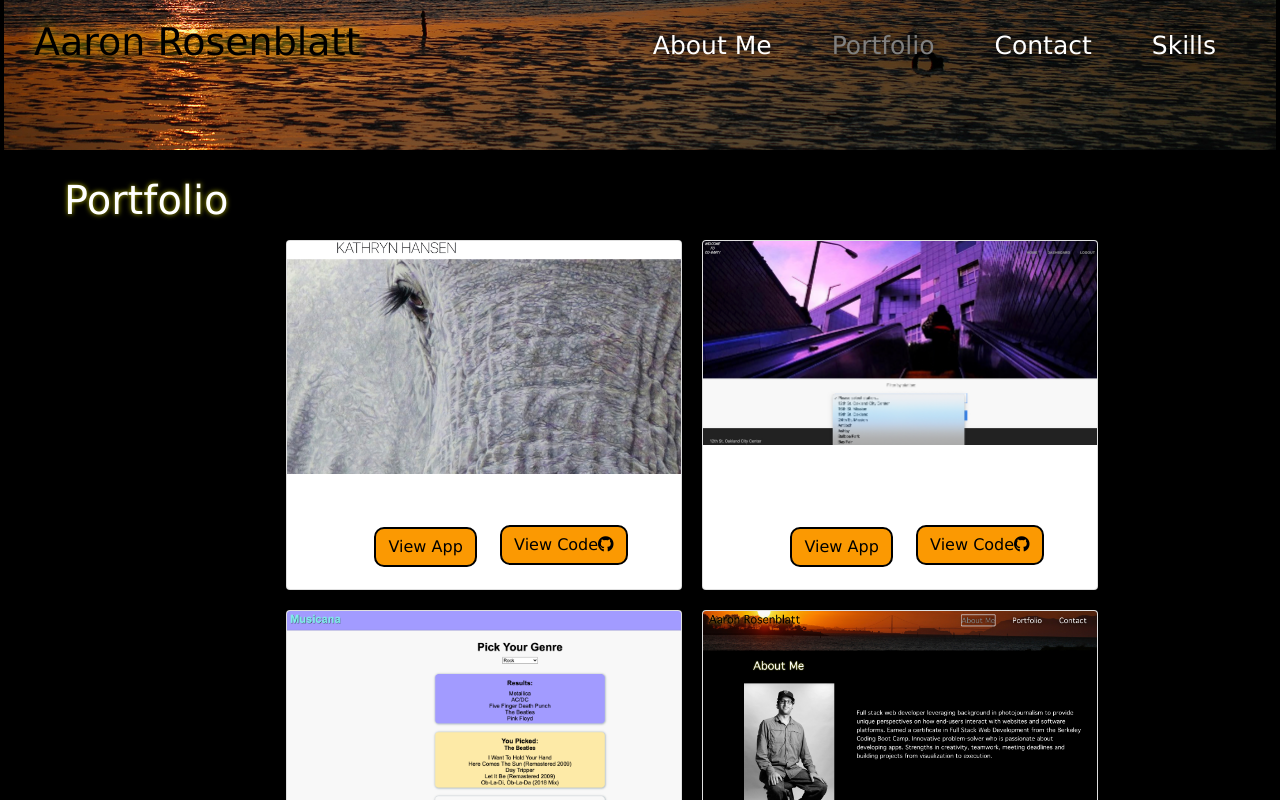
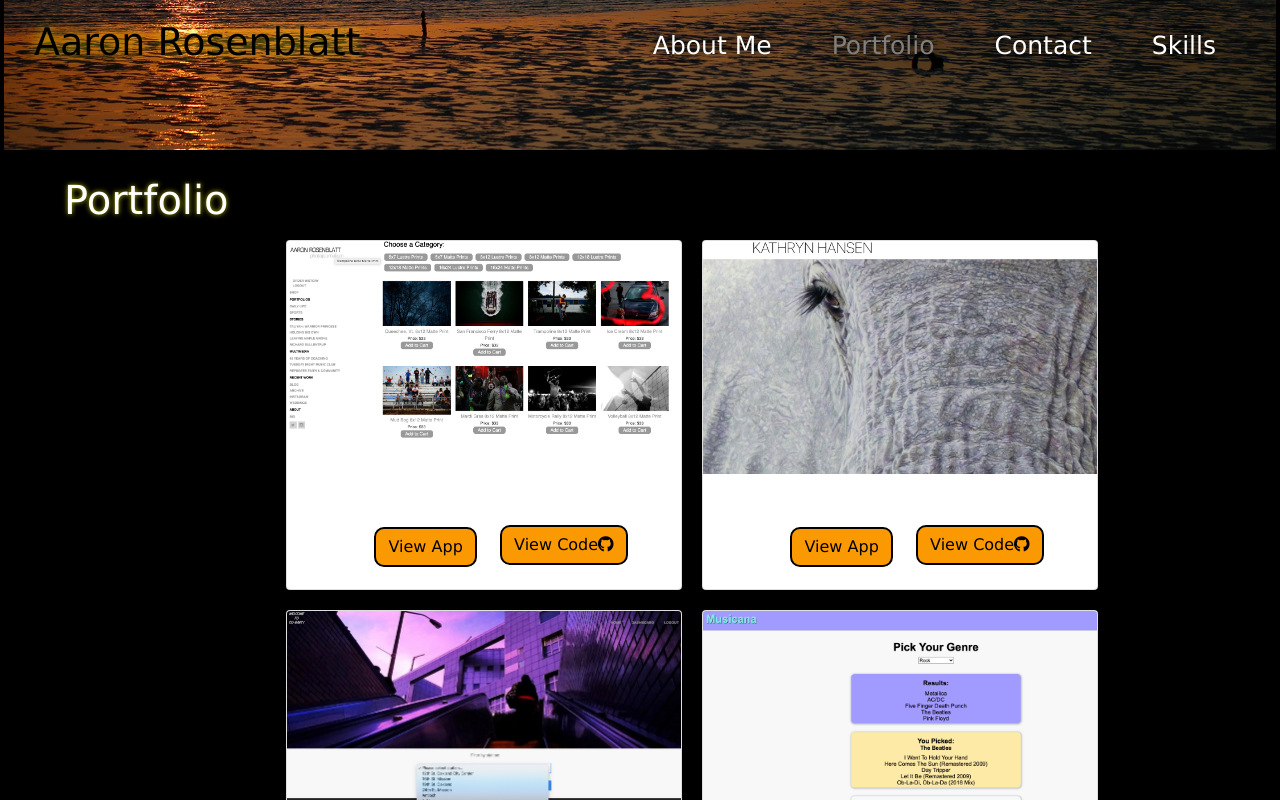
Before and after one commit to noplur/coding-port, a React (Create React App) app: page / in a window 1280 px wide. Both pictures are taken after a click on the element "Portfolio". Shown: the top 800 px of the page. Built offline with nearby package versions, Linux system fonts and the light colour scheme.

Commit message:
added rosenblatt photo shop to portfolio

```diff
--- a/src/components/ProjectList/index.js
+++ b/src/components/ProjectList/index.js
@@ -6,6 +6,15 @@ import "./projectList.css";
 const ProjectList = ({ category }) => {
 
   const [photos] = useState([
+    {
+      image: require(`../../assets/images/project/rosenblattphotoshop.jpg`).default,
+      name: 'Aaron Rosenblatt Photo Shop',
+      category: 'project',
+      description: "A full stack live shop that allows for a user to signup, login, select photographs and purchase prints through Stripe.",
+      component: 'MongoDB, Express, React, Node, Stripe',
+      projectlink: 'https://rosenblattphotoshop.herokuapp.com/',
+      githublink: 'https://github.com/noplur/aaronrosenblattphoto-shop'
+    },
     {
       image: require(`../../assets/images/project/0.jpg`).default,
       name: 'Kathryn Hansen Art Portfolio',
@@ -58,16 +67,16 @@ const ProjectList = ({ category }) => {
       component: 'JavaScript/jQuery/Bootstrap',
       projectlink: 'https://noplur.github.io/weather-dashboard/',
       githublink: 'https://github.com/noplur/weather-dashboard'
-    },
-    {
-      image: require(`../../assets/images/project/5.jpg`).default,
-      name: 'Google Book Search',
-      category: 'project',
-      description: "A full stack application that uses the Google Books API and allows for a user to search for books, view books, and save or delete them from the database.",
-      component: 'MongoDB, Express, React, Node',
-      projectlink: 'https://blatt-booksearch.herokuapp.com/',
-      githublink: 'https://github.com/noplur/blatt-book-search'
     }
+    // {
+    //   image: require(`../../assets/images/project/5.jpg`).default,
+    //   name: 'Google Book Search',
+    //   category: 'project',
+    //   description: "A full stack application that uses the Google Books API and allows for a user to search for books, view books, and save or delete them from the database.",
+    //   component: 'MongoDB, Express, React, Node',
+    //   projectlink: 'https://blatt-booksearch.herokuapp.com/',
+    //   githublink: 'https://github.com/noplur/blatt-book-search'
+    // }
   ]);
 
   const renderCard = (card, index) => {
```
Also changed, not shown: src/assets/images/project/rosenblattphotoshop.jpg (added).
